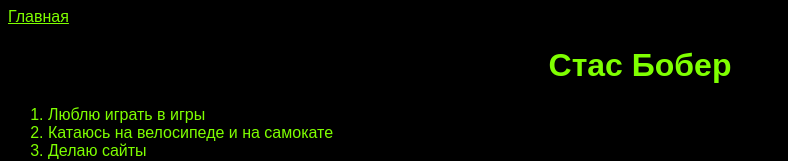
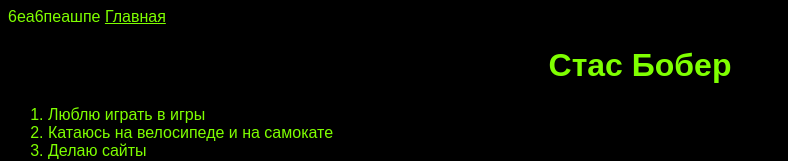
Before and after one commit to bobrdabr/bobrdabr.github.io, a plain HTML site: page index.html in a window 1280 px wide. Shown: the top 161 px of the page, without its empty margins (0-788 px from the left). Drawn offline with Linux system fonts and the light colour scheme.

Commit message:
Update index.html

```diff
--- a/index.html
+++ b/index.html
@@ -4,7 +4,7 @@
     <link rel="stylesheet" href="style.css"/>
   </head>
   <body>
-    <header>
+    <header>6еа6пеашпе
       <a class="link-header" href="index2.html">Главная</a>
 
     </header>
```
